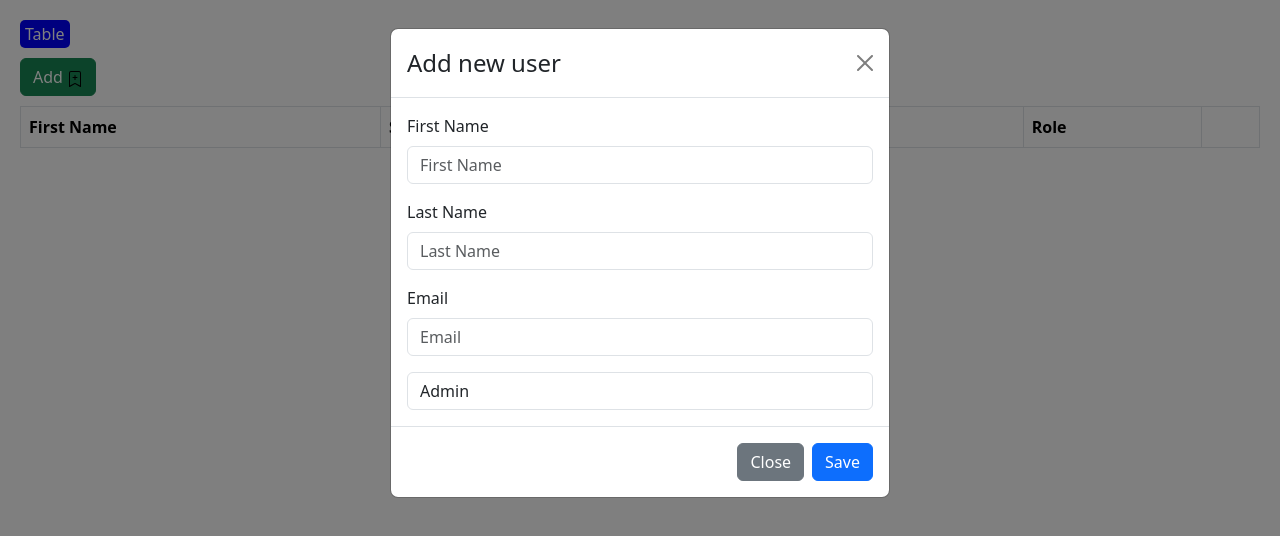
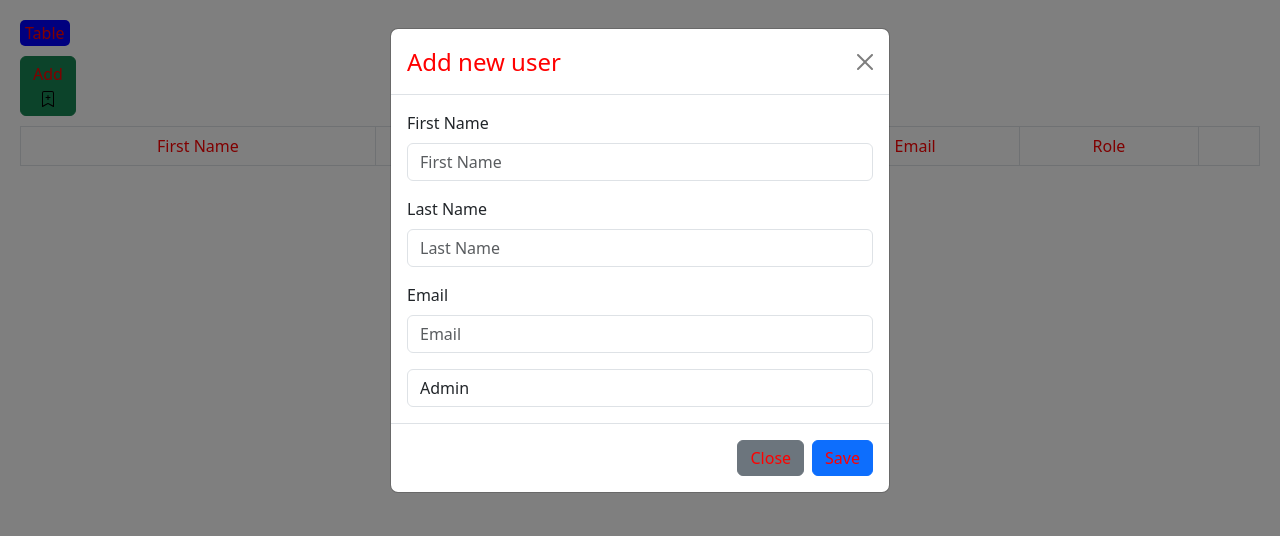
Before and after one commit to Alexey-Samoylo/Test-Task-1, a React (Create React App) app: page /users in a window 1280 px wide. Both pictures are taken after a click on the button "Add". Shown: the top 536 px of the page. Built offline with nearby package versions, Linux system fonts and the light colour scheme.

Commit message:
feat: add typography

```diff
--- a/src/App.tsx
+++ b/src/App.tsx
@@ -2,6 +2,7 @@ import { BrowserRouter, Routes, Route } from 'react-router-dom';
 import TablePage from 'components/TablePage';
 import UsersPage from 'components/UsersPage';
 import 'App.scss';
+import Typography from 'elements/Typography';
 
 function App() {
     return (
@@ -12,7 +13,7 @@ function App() {
                     <Route path="/users" element={<UsersPage />} />
                     <Route
                         path="*"
-                        element={<h1 style={{ color: 'red' }}>Error</h1>}
+                        element={<Typography style={{ color: 'red', fontSize: 40 }}>Page not found</Typography>}
                     />
                 </Routes>
             </BrowserRouter>
--- a/src/constant.ts
+++ b/src/constant/index.ts
@@ -1,3 +1,5 @@
+import { CSSProperties } from "react";
+
 const formTableFields = [
     {
         label: 'First Name',
@@ -19,5 +21,14 @@ const EMPTY_USER_DETAILS = {
     role: 'Admin',
 };
 const ITEMS_PER_PAGE = 2;
+const DEFAULT_TYPOGRAPHY_STYLES: CSSProperties = {
+    textTransform: 'none',
+    textAlign: 'center',
+    fontWeight: 'normal',
+    fontSize: 'normal',
+    lineHeight: 'normal',
+    color: 'red',
+    display: 'block',
+};
 
-export { formTableFields, EMPTY_USER_DETAILS, ITEMS_PER_PAGE };
+export { formTableFields, EMPTY_USER_DETAILS, ITEMS_PER_PAGE, DEFAULT_TYPOGRAPHY_STYLES };
--- a/src/elements/UserModal.tsx
+++ b/src/elements/UserModal.tsx
@@ -4,9 +4,16 @@ import Form from 'react-bootstrap/Form';
 import Button from 'react-bootstrap/Button';
 import { AddUserModalProps, FormTableFieldProps, UserModalProps } from 'models';
 import { EMPTY_USER_DETAILS, formTableFields } from 'constant';
+import Typography from './Typography';
 
-const UserModal = (props: AddUserModalProps) => {
-    const { isOpen, setOpen, usersData, setUsersDatа, index, setIndex } = props;
+const UserModal = ({
+    isOpen,
+    setOpen,
+    usersData,
+    setUsersDatа,
+    index,
+}: AddUserModalProps) => {
+    // const { isOpen, setOpen, usersData, setUsersDatа, index, setIndex } = props;
 
     const getUserDetails = (
         index: number | null,
@@ -35,7 +42,9 @@ const UserModal = (props: AddUserModalProps) => {
     return (
         <Modal show={isOpen} onHide={handleClose}>
             <Modal.Header closeButton>
-                <Modal.Title>Add new user</Modal.Title>
+                <Modal.Title>
+                    <Typography>Add new user</Typography>
+                </Modal.Title>
             </Modal.Header>
             <Modal.Body>
                 <Form>
@@ -69,18 +78,24 @@ const UserModal = (props: AddUserModalProps) => {
                         onChange={e =>
                             setNewUser({ ...newUser, role: e.target.value })
                         }>
-                        <option value="Admin">Admin</option>
-                        <option value="User">User</option>
-                        <option value="Editor">Editor</option>
+                        <option value="Admin">
+                            <Typography>Admin</Typography>
+                        </option>
+                        <option value="User">
+                            <Typography>User</Typography>
+                        </option>
+                        <option value="Editor">
+                            <Typography>Editor</Typography>
+                        </option>
                     </Form.Control>
                 </Form>
             </Modal.Body>
             <Modal.Footer>
                 <Button variant="secondary" onClick={handleClose}>
-                    Close
+                    <Typography>Close</Typography>
                 </Button>
                 <Button variant="primary" onClick={saveAndClose}>
-                    Save
+                    <Typography>Save</Typography>
                 </Button>
             </Modal.Footer>
         </Modal>
--- a/src/elements/infoTable.tsx
+++ b/src/elements/infoTable.tsx
@@ -4,6 +4,7 @@ import { useEffect, useState, useRef } from 'react';
 import InfoTablePagination from './pagination';
 import { itemsAPI } from '../redux/services/itemsService';
 import { Items } from 'redux/models/reduxModels';
+import Typography from './Typography';
 
 const InfoTable = () => {
     const stickyElementRef = useRef<HTMLTableHeaderCellElement>(null);
@@ -33,33 +34,33 @@ const InfoTable = () => {
                     <thead>
                         <tr className="sticky" style={{ zIndex: 1000 }}>
                             <th ref={stickyElementRef} className={'sticky'}>
-                                Title
+                                <Typography>Title</Typography>
                             </th>
                             <th
                                 className="sticky"
                                 style={{ left: stickyParam.width }}>
-                                Author
+                                <Typography>Author</Typography>
                             </th>
-                            <th>Keywords</th>
-                            <th>Summary</th>
+                            <th><Typography>Keywords</Typography></th>
+                            <th><Typography>Summary</Typography></th>
                         </tr>
                     </thead>
                     <tbody>
                         {viewData.map((el: Items) => {
                             return (
                                 <tr>
-                                    <td className="sticky">{el.title}</td>
+                                    <td className="sticky"><Typography>{el.title}</Typography></td>
                                     <td
                                         className="sticky"
                                         style={{ left: stickyParam.width }}>
-                                        {el.author}
+                                        <Typography>{el.author}</Typography>
                                     </td>
-                                    <td>{el.keywords}</td>
+                                    <td><Typography>{el.keywords}</Typography></td>
                                     <td>
-                                        {el.summary.content.replace(
+                                        <Typography>{el.summary.content.replace(
                                             '&amp',
                                             '&'
-                                        )}
+                                        )}</Typography>
                                     </td>
                                 </tr>
                             );
--- a/src/elements/navigateButton.tsx
+++ b/src/elements/navigateButton.tsx
@@ -1,10 +1,11 @@
 import { CSSProperties } from 'react';
 import { Link } from 'react-router-dom';
+import Typography from './Typography';
 
 const NavigateButton = (props: { name: string; path: string }) => {
     return (
         <Link className="navigateButton" to={`${props.path}`}>
-            {props.name}
+            <Typography>{props.name}</Typography>
         </Link>
     );
 };
--- a/src/elements/typography.tsx
+++ b/src/elements/typography.tsx
@@ -1,3 +1,24 @@
-const Typography = () => {}
+import { DEFAULT_TYPOGRAPHY_STYLES } from 'constant';
+import { TypographyProps } from 'models';
+import { CSSProperties } from 'react';
 
-export default Typography
+const Typography = (props: TypographyProps) => {
+    const { style = {}, children, onClick, ref, className } = props;
+    const styleTypegraphy: CSSProperties = Object.assign(
+        {},
+        DEFAULT_TYPOGRAPHY_STYLES,
+        style
+    );
+    console.log(styleTypegraphy);
+    return (
+        <div
+            className={className}
+            style={styleTypegraphy}
+            ref={ref}
+            onClick={onClick}>
+            {children}
+        </div>
+    );
+};
+
+export default Typography;
--- a/src/elements/usersTable.tsx
+++ b/src/elements/usersTable.tsx
@@ -6,6 +6,7 @@ import plus from '../assets/images/plus.svg';
 import edit from '../assets/images/pencil.svg';
 import UserModal from './UserModal';
 import { UserModalProps } from 'models';
+import Typography from './Typography';
 
 const UsersTable = () => {
     const localStorageUsersData = localStorage.getItem('usersData');
@@ -40,15 +41,23 @@ const UsersTable = () => {
                 variant="success"
                 onClick={() => setOpen(true)}
                 style={{ marginBottom: '10px' }}>
-                Add <img alt="add" src={plus} />
+                <Typography>Add</Typography> <img alt="add" src={plus} />
             </Button>
             <Table striped bordered hover>
                 <thead>
                     <tr>
-                        <th>First Name</th>
-                        <th>Second Name</th>
-                        <th>Email</th>
-                        <th>Role</th>
+                        <th>
+                            <Typography>First Name</Typography>
+                        </th>
+                        <th>
+                            <Typography>Second Name</Typography>
+                        </th>
+                        <th>
+                            <Typography>Email</Typography>
+                        </th>
+                        <th>
+                            <Typography>Role</Typography>
+                        </th>
                         <th colSpan={2}></th>
                     </tr>
                 </thead>
@@ -56,10 +65,18 @@ const UsersTable = () => {
                     {usersData.map((el: UserModalProps, index: number) => {
                         return (
                             <tr>
-                                <td>{el.firstName}</td>
-                                <td>{el.lastName}</td>
-                                <td>{el.email}</td>
-                                <td>{el.role}</td>
+                                <td>
+                                    <Typography>{el.firstName}</Typography>
+                                </td>
+                                <td>
+                                    <Typography>{el.lastName}</Typography>
+                                </td>
+                                <td>
+                                    <Typography>{el.email}</Typography>
+                                </td>
+                                <td>
+                                    <Typography>{el.role}</Typography>
+                                </td>
                                 <td>
                                     <img
                                         src={edit}
@@ -86,7 +103,6 @@ const UsersTable = () => {
                     usersData={usersData}
                     setUsersDatа={setUsersData}
                     index={editUserIndex}
-                    setIndex={setEditUserIndex}
                 />
             </div>
         </div>
```
Also changed, not shown: src/models/index.ts (renamed from src/models.ts, +8 -1 lines).
